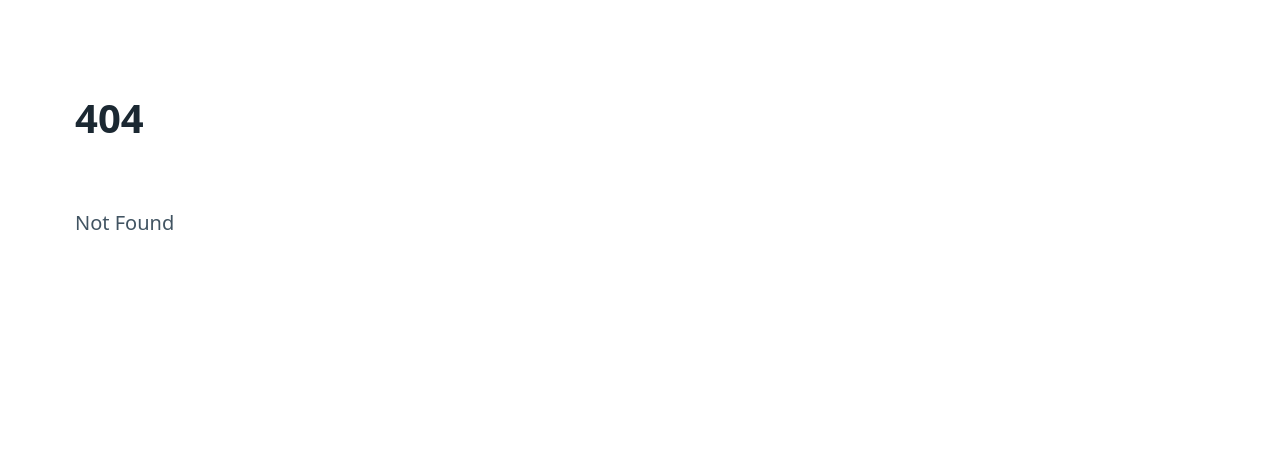
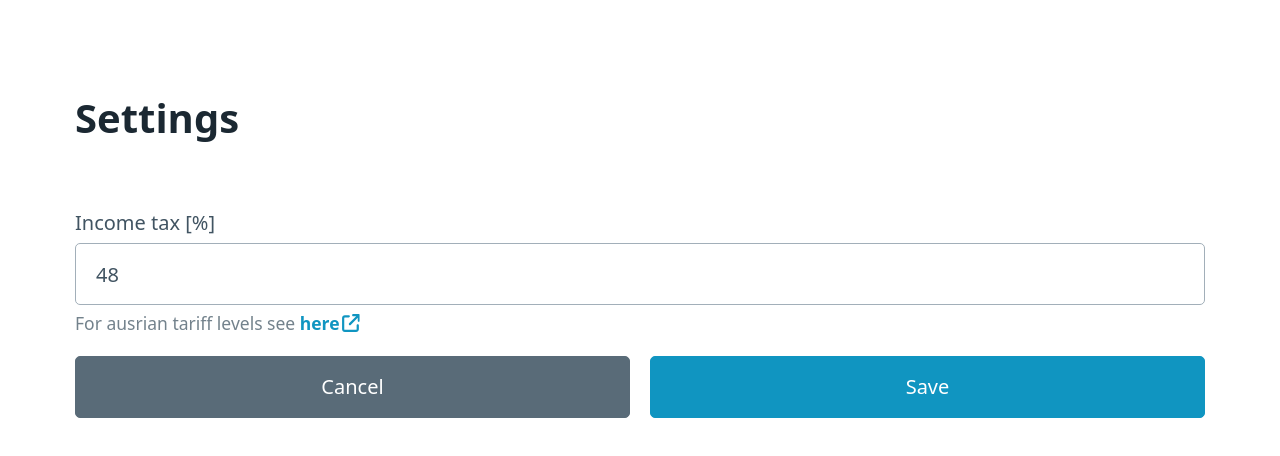
Before and after one commit to j-be/stonky, a SvelteKit app: page /settings in a window 1280 px wide. Before the commit this address had no page. Shown: the top 456 px of the page. Built offline with nearby package versions, Linux system fonts and the light colour scheme.

Commit message:
[Settings] Introduce settings and move income tax to settings.
Signed-off-by: Juri Berlanda <juriberlanda@hotmail.com>

```diff
--- a/src/app.scss
+++ b/src/app.scss
@@ -115,3 +115,29 @@ body div.vest-row {
 		margin-bottom: 0;
 	}
 }
+
+.icon::after {
+	background-color: currentColor;
+	content: '';
+	padding: 0 0.5em;
+	margin: 0 0.125rem;
+	-webkit-mask-repeat: no-repeat;
+	mask-repeat: no-repeat;
+	-webkit-mask-position: center;
+	mask-position: center;
+	clip-path: padding-box;
+}
+
+.icon.settings::after {
+	-webkit-mask-image: url('$lib/assets/gear.svg');
+	mask-image: url('$lib/assets/gear.svg');
+}
+
+a[target='_blank'] {
+	font-weight: bold;
+	&::after {
+		@extend .icon;
+		-webkit-mask-image: url('$lib/assets/arrow-up-right-from-square.svg');
+		mask-image: url('$lib/assets/arrow-up-right-from-square.svg');
+	}
+}
--- a/src/lib/stores.ts
+++ b/src/lib/stores.ts
@@ -51,4 +51,9 @@ export const stockPriceStore = readable(-1, function start(set) {
 	fetchForNow('DT').then(set);
 });
 
-export const taxStore = createPersistentStore('tax', 0.48);
+interface Settings {
+	incomeTax: number;
+}
+
+export const settingsStore = createPersistentStore<Settings>('settings', { incomeTax: 0.48 });
+export const taxStore = derived(settingsStore, ($settingsStore) => $settingsStore.incomeTax);
--- a/src/routes/+page.svelte
+++ b/src/routes/+page.svelte
@@ -37,7 +37,10 @@
 			</tr>
 			<tr>
 				<th>Income tax</th>
-				<td>{tax * 100} %</td>
+				<td>
+					{tax * 100} %
+					<a href="/settings" class="icon settings">&#8288;</a>
+				</td>
 			</tr>
 		</tbody>
 	</table>
--- /dev/null
+++ b/src/routes/settings/+page.svelte
@@ -0,0 +1,38 @@
+<script lang="ts">
+	import ActionButtons from '$lib/components/forms/actionButtons.svelte';
+	import { goto } from '$app/navigation';
+	import { settingsStore } from '$lib/stores';
+	import { onMount } from 'svelte';
+	import Loading from '$lib/components/loading.svelte';
+
+	let incomeTaxPercents: number;
+	let loading = true;
+
+	const save = () => {
+		incomeTaxPercents && settingsStore.update((current) => ({ ...current, incomeTax: incomeTaxPercents / 100 }));
+		goto('/');
+	};
+
+	onMount(() => {
+		incomeTaxPercents = $settingsStore.incomeTax * 100;
+		loading = false;
+	});
+
+	$: valid = incomeTaxPercents !== null;
+</script>
+
+<h1>Settings</h1>
+
+<Loading {loading}>
+	<form on:submit|preventDefault={save}>
+		<label for="income_tax">
+			Income tax [%]
+			<input id="income_tax" type="number" bind:value={incomeTaxPercents} min="0" max="100" step="0.1" />
+			<small>
+				For ausrian tariff levels see
+				<a href="https://www.usp.gv.at/en/steuern-finanzen/einkommensteuer/tarifstufen.html" target="_blank"> here </a>
+			</small>
+		</label>
+		<ActionButtons {valid} secondaryButtonLabel="Cancel" on:secondaryClick={() => goto('/')} />
+	</form>
+</Loading>
```
Also changed, not shown: src/lib/assets/arrow-up-right-from-square.svg (added), src/lib/assets/gear.svg (added).
